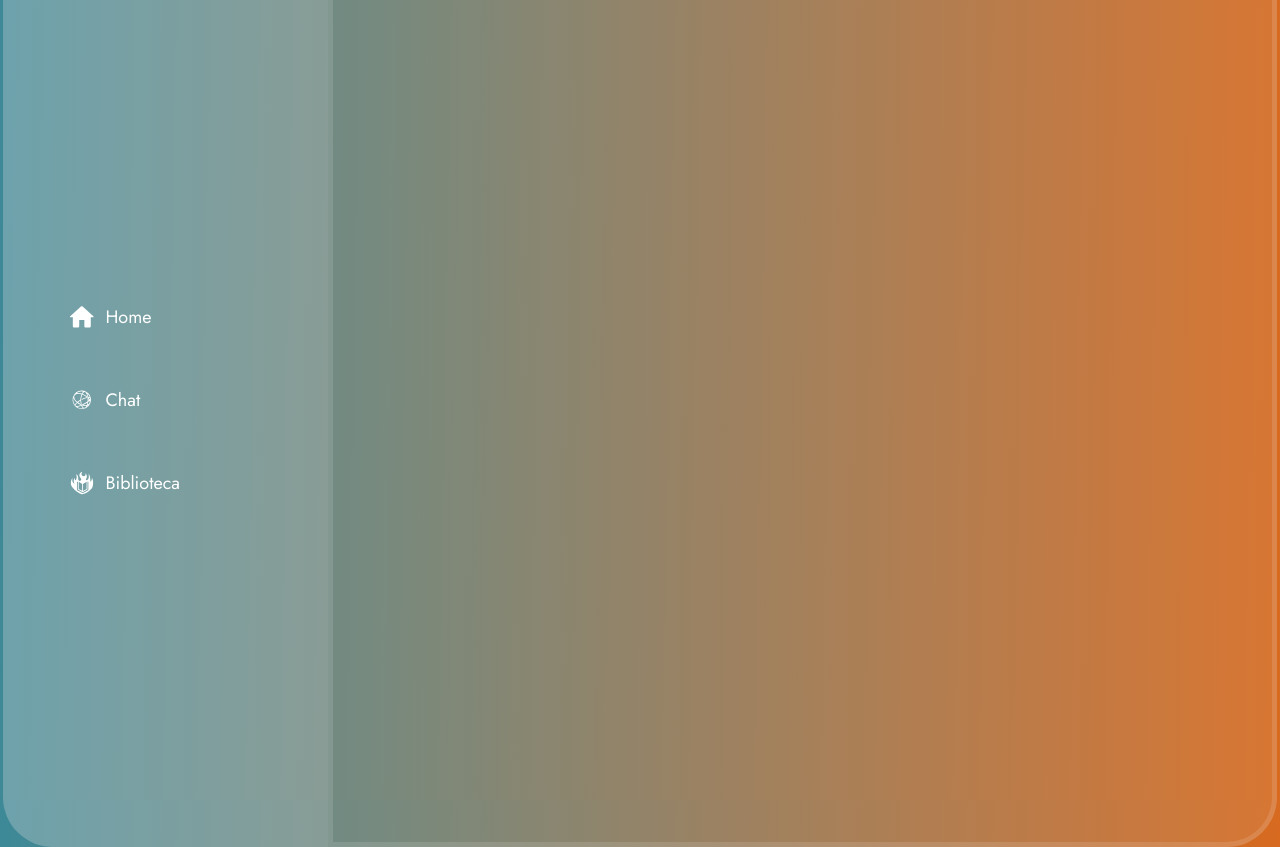
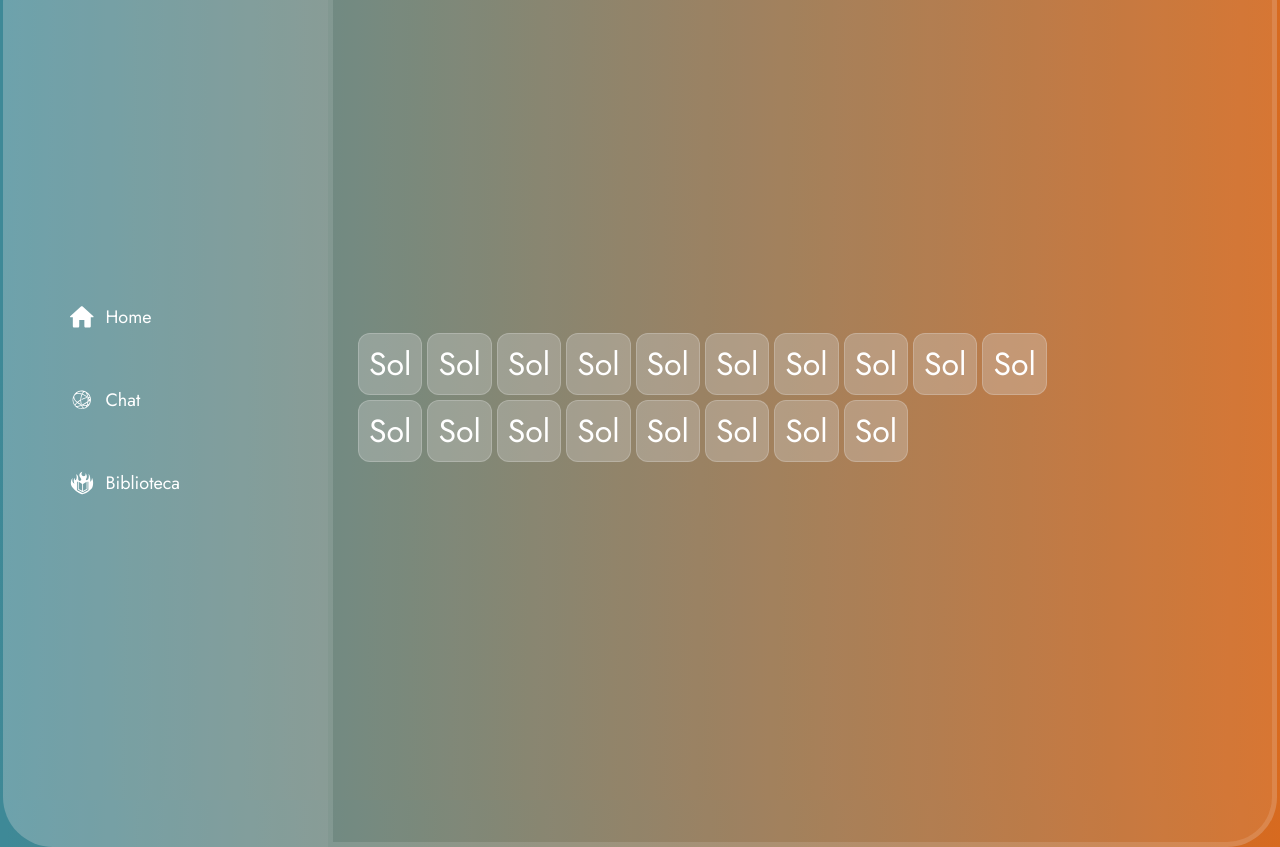
Before and after one commit to SamDevFocus/Sapient-Dino, a PHP site: page /biblioteca.html in a window 1280 px wide. Run offline with PHP 8.4, Linux system fonts and the light colour scheme.

Commit message:
Add biblioteca container and styling for word display
Introduced a new .container-biblioteca section in Base.html, biblioteca.html, and a new index2.html for displaying words (currently 'Sol') using the .palavra-bilbioteca class. Added corresponding CSS for layout and appearance in style.css to support a flexible, styled word container. Minor formatting adjustments were made in index.html and style2.css.

Co-Authored-By: Samuel C. De Souza <142240522+SamDevFocus@users.noreply.github.com>
Co-Authored-By: kbeca-ads <241209334+kbeca-ads@users.noreply.github.com>

```diff
--- a/Sapient-Dino/Base.html
+++ b/Sapient-Dino/Base.html
@@ -116,6 +116,11 @@
     </header>
 
     <!-- FIM header-lateral -->
+
+ <div class="container-biblioteca">
+    a
+ </div>
+
 </body>
 
 </html>
--- a/Sapient-Dino/biblioteca.html
+++ b/Sapient-Dino/biblioteca.html
@@ -59,6 +59,30 @@
         </div>
         <div class="painel-lateralDireito">
 
+
+
+            <div class="container-biblioteca">
+
+                <div class="palavra-bilbioteca">Sol</div>
+                <div class="palavra-bilbioteca">Sol</div>
+                <div class="palavra-bilbioteca">Sol</div>                <div class="palavra-bilbioteca">Sol</div>
+                <div class="palavra-bilbioteca">Sol</div>
+                <div class="palavra-bilbioteca">Sol</div>
+                <div class="palavra-bilbioteca">Sol</div>
+                <div class="palavra-bilbioteca">Sol</div>
+                <div class="palavra-bilbioteca">Sol</div>
+                <div class="palavra-bilbioteca">Sol</div>
+                <div class="palavra-bilbioteca">Sol</div>
+                <div class="palavra-bilbioteca">Sol</div>
+                <div class="palavra-bilbioteca">Sol</div>
+                <div class="palavra-bilbioteca">Sol</div>
+                <div class="palavra-bilbioteca">Sol</div>
+                <div class="palavra-bilbioteca">Sol</div>
+                <div class="palavra-bilbioteca">Sol</div>
+                <div class="palavra-bilbioteca">Sol</div>
+
+            </div>
+
         </div>
         </div>
 
--- a/Sapient-Dino/style.css
+++ b/Sapient-Dino/style.css
@@ -367,3 +367,42 @@ main {
 }
 
 /* FIM header */
+
+/*  */
+
+.container-biblioteca {
+    width: 80%;
+    height: auto;
+    display: flex;
+    flex-wrap: wrap;
+    flex-direction: row;
+    padding: 20px;
+}
+
+.palavra-bilbioteca{
+    width: auto;
+    height: 40px;
+    flex-shrink: 0;
+
+    border-radius: 12px;
+    border: 1px solid rgba(242, 242, 242, 0.22);
+    background: rgba(217, 217, 217, 0.30);
+
+    display: flex;
+    align-items: center;
+    justify-content: center;
+
+    padding: 10px;
+
+    margin-left: 5px;
+    margin-bottom: 5px;
+
+    color: #FFF;
+    font-family: Jost;
+    font-size: 32px;
+    font-style: normal;
+    font-weight: 400;
+    line-height: 35px;
+    text-transform: capitalize;
+
+}
```
Also changed, not shown: Sapient-Dino/index.html (+10 -4 lines), Sapient-Dino/index2.html (added, +18 -0 lines), Sapient-Dino/style2.css (line endings or trailing spaces).
